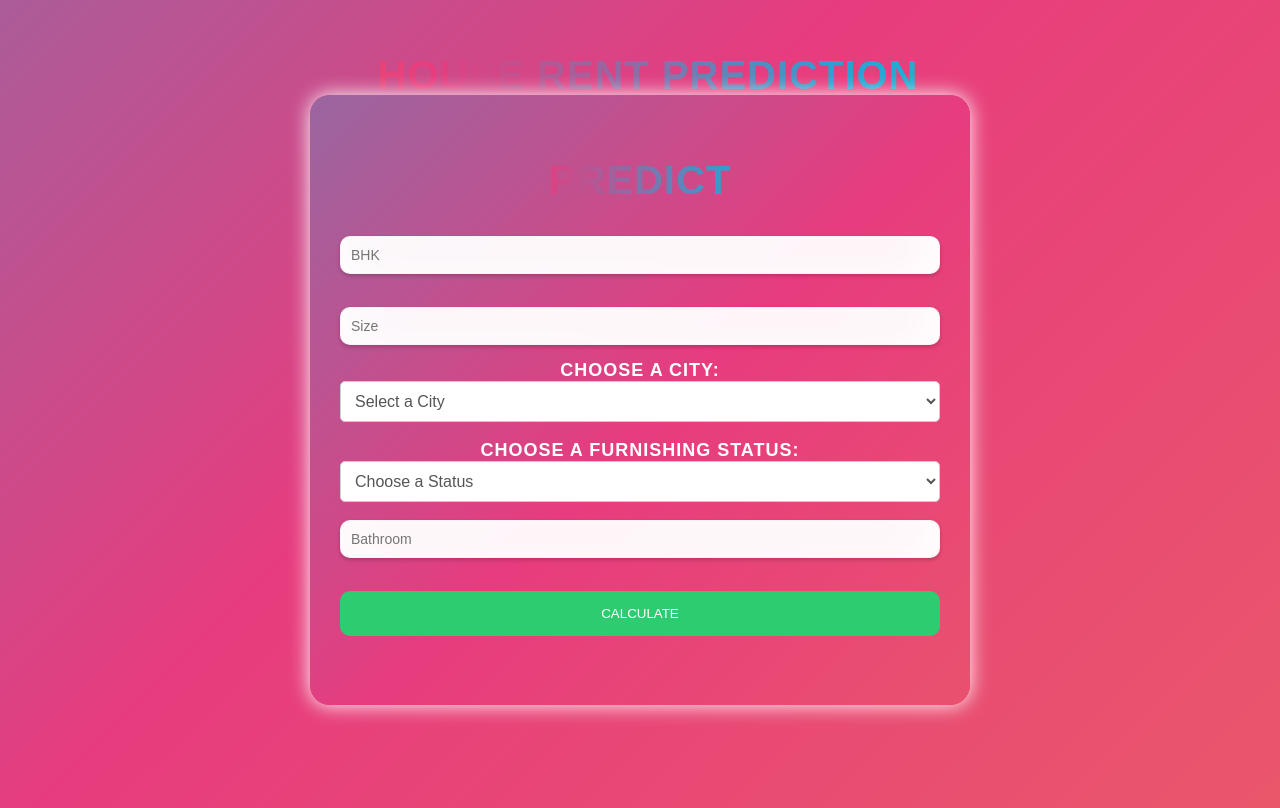
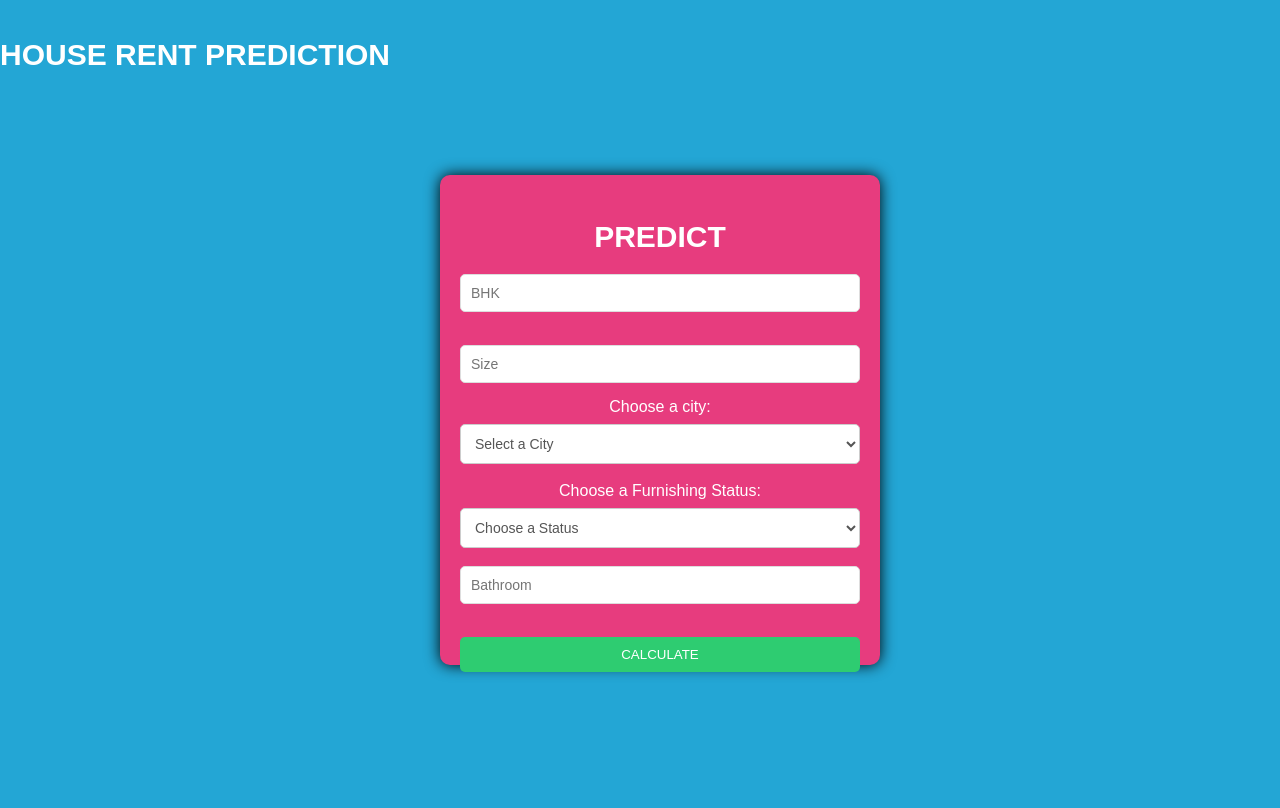
Before and after one commit to alwinsanjo007/House-Rent-Prediction-Website, a Flask app: page / in a window 1280 px wide. After the commit the page ends 676 px from the top, so only its background shows below. Run offline with Flask 3, Linux system fonts and the light colour scheme; parts of the project's set-up code (start-up, migrations or seed data) failed here and were passed over.

Commit message:
Update style.css

```diff
--- a/static/css/style.css
+++ b/static/css/style.css
@@ -3,73 +3,55 @@ html, body {
     width: 100%;
     height: 100%;
     overflow: hidden;
+    margin: 0;
+    padding: 0;
+    font-family: Arial, Helvetica, sans-serif;
 }
 
 body {
-    background: linear-gradient(-45deg, #ee7752, #e73c7e, #23a6d5, #23d5ab);
-    background-size: 400% 400%;
-    animation: gradient 5s ease infinite;
+    background-color: #23a6d5; /* Solid background color */
     height: 100vh;
-    font-family: Arial, Helvetica, sans-serif;
-}
-
-@keyframes gradient {
-    0% { background-position: 0% 50%; }
-    50% { background-position: 100% 50%; }
-    100% { background-position: 0% 50%; }
 }
 
 /* Login form styles */
 .login {
-    width: 110%;
-    max-width: 600px;
-    height: 550px;
+    width: 100%;
+    max-width: 400px;
+    height: 450px;
     text-align: center;
     position: absolute;
     top: 50%;
     left: 50%;
-    transform: translate(-50%, -50%);
-    background: linear-gradient(-45deg, #ee7752, #e73c7e, #23a6d5, #23d5ab);
-    background-size: 400% 400%;
-    animation: gradient 5s ease infinite;
-    border-radius: 20px;
-    box-shadow: 0 0 20px #ffffff;
-    padding: 30px;
+    background-color: #e73c7e; /* Solid background color */
+    border-radius: 10px;
+    padding: 20px;
     color: #fff;
+    box-shadow: 0 0 15px #000;
+    margin-left: -200px; /* Adjust to center the form horizontally */
+    margin-top: -225px; /* Adjust to center the form vertically */
 }
 
 .login input, .login button {
     width: 100%;
-    padding: 15px;
+    padding: 10px;
     border: none;
-    border-radius: 10px;
-    outline: none;
+    border-radius: 5px;
     margin-bottom: 15px;
     box-sizing: border-box;
 }
 
 .login input {
-    background: rgba(255, 255, 255, 0.9);
-    padding: 10px;
+    background-color: #fff;
     font-size: 14px;
     color: #000;
-    border: 1px solid rgba(255, 255, 255, 0.3);
-    box-shadow: inset 0 -8px 60px rgba(255, 255, 255),
-                0 2px 4px rgba(0, 0, 0, 0.2);
-    transition: box-shadow 0.5s ease, background 0.5s ease;
-}
-
-.login input:hover {
-    background: rgba(255, 255, 255, 0.7);
-    box-shadow: inset 0 -12px 80px rgba(255, 255, 255),
-                0 4px 8px rgba(0, 0, 0, 0.3);
+    border: 1px solid #ddd;
 }
 
 button {
     background-color: #2ecc71;
     color: #fff;
     cursor: pointer;
-    transition: background-color 0.3s ease;
+    border: none; /* Remove border for button */
 }
 
 button:hover {
@@ -77,23 +59,18 @@ button:hover {
 }
 
 /* Text styling */
-h1, .login h2, .login h3 {
-    font-size: 40px;
-    background: linear-gradient(to right, #ee7752, #e73c7e, #23a6d5, #23d5ab);
-    -webkit-text-fill-color: transparent;
-    background-clip: text;
-    letter-spacing: 1px;
-    text-align: center;
+h1, .login h2 {
+    font-size: 30px;
+    color: #fff;
+    margin-bottom: 20px;
 }
 
 /* Label and dropdown styles */
 label {
-    font-size: 18px;
+    font-size: 16px;
     color: #fff;
     margin-bottom: 8px;
-    text-transform: uppercase;
-    letter-spacing: 1px;
-    font-weight: bold;
+    display: block;
 }
 
 select {
@@ -101,22 +78,12 @@ select {
     padding: 10px;
     border: 1px solid #ccc;
     border-radius: 5px;
-    box-sizing: border-box;
-    font-size: 16px;
+    font-size: 14px;
     background-color: #fff;
     color: #555;
 }
 
-option {
-    background-color: #fff;
-    color: #555;
-}
-
-select:hover, option:hover {
-    background-color: #f0f0f0;
-}
-
 /* Focus effect for input */
 input:focus {
-    box-shadow: inset 0 -5px 45px rgba(100,100,100,0.4), 0 1px 1px rgba(255,255,255,0.2);
+    border: 1px solid #aaa;
 }
```
